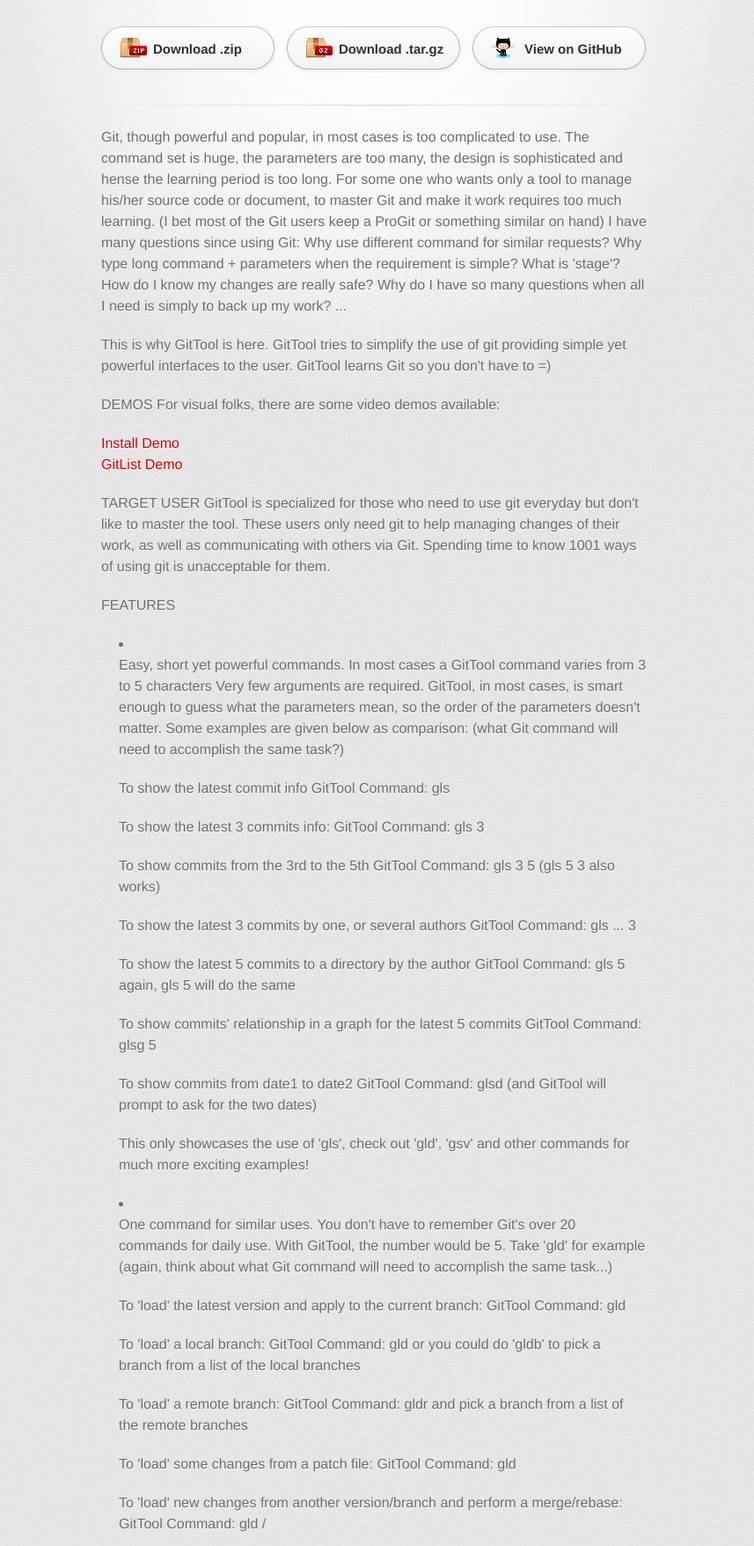
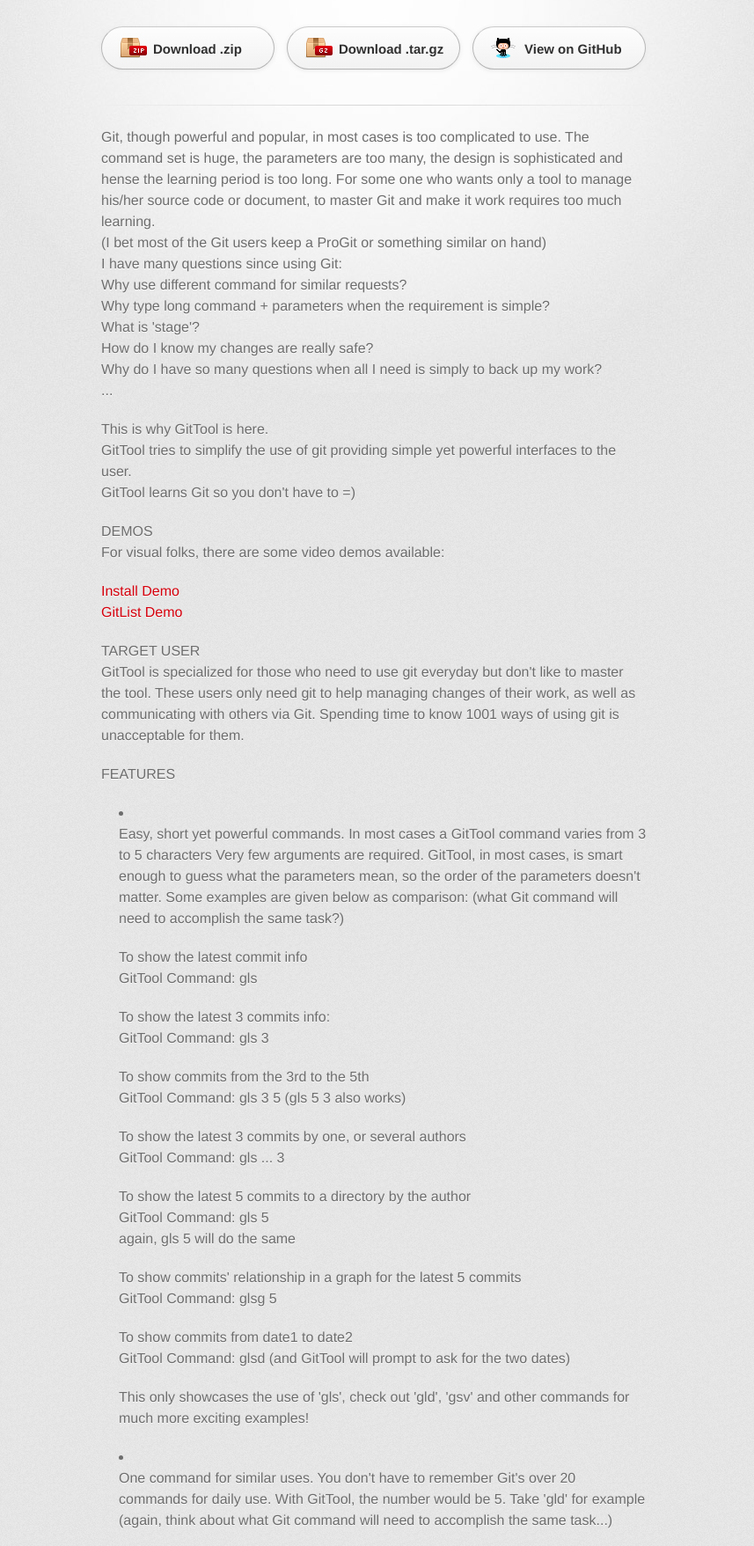
Before and after one commit to justinyhuang/Git-Tool, a plain HTML site: page index.html in a window 1280 px wide. Shown: the part 127-1884 px from the top of the page at 88% size, without its empty margins (215-1072 px from the left). Drawn offline with Linux system fonts and the light colour scheme; a web font is replaced by a local one.

```diff
--- a/index.html
+++ b/index.html
@@ -34,31 +34,31 @@
           <p>Git, though powerful and popular, in most cases is too complicated to use. The command set is huge,
 the parameters are too many, the design is sophisticated and hense the learning period is too long.
 For some one who wants only a tool to manage his/her source code or document, to master Git and
-make it work requires too much learning.
-(I bet most of the Git users keep a ProGit or something similar on hand)
-I have many questions since using Git:
-    Why use different command for similar requests?
-    Why type long command + parameters when the requirement is simple?
-    What is 'stage'?
-    How do I know my changes are really safe?
-    Why do I have so many questions when all I need is simply to back up my work?
+make it work requires too much learning.<br>
+(I bet most of the Git users keep a ProGit or something similar on hand)<br>
+I have many questions since using Git:<br>
+    Why use different command for similar requests?<br>
+    Why type long command + parameters when the requirement is simple?<br>
+    What is 'stage'?<br>
+    How do I know my changes are really safe?<br>
+    Why do I have so many questions when all I need is simply to back up my work?<br>
     ...</p>
 
-<p>This is why GitTool is here.
-GitTool tries to simplify the use of git providing simple yet powerful interfaces to the user.
+<p>This is why GitTool is here.<br>
+GitTool tries to simplify the use of git providing simple yet powerful interfaces to the user.<br>
 GitTool learns Git so you don't have to =)</p>
 
-<p>DEMOS
+<p>DEMOS<br>
 For visual folks, there are some video demos available:</p>
 
 <p><a href="http://youtu.be/LF0PA5XoRfQ">Install Demo</a><br><a href="http://youtu.be/FzAex-pHJlE">GitList Demo</a></p>
 
-<p>TARGET USER
+<p>TARGET USER<br>
 GitTool is specialized for those who need to use git everyday but don't like to master the tool.
 These users only need git to help managing changes of their work, as well as communicating with
 others via Git. Spending time to know 1001 ways of using git is unacceptable for them.</p>
 
-<p>FEATURES</p>
+<p>FEATURES  </p>
 
 <ul>
 <li>
@@ -67,26 +67,26 @@ Very few arguments are required. GitTool, in most cases, is smart enough to gues
 the parameters mean, so the order of the parameters doesn't matter. Some examples are given below
 as comparison: (what Git command will need to accomplish the same task?)</p>
 
-<p>To show the latest commit info
+<p>To show the latest commit info<br>
 GitTool Command: gls</p>
 
-<p>To show the latest 3 commits info:
+<p>To show the latest 3 commits info:<br>
 GitTool Command: gls 3</p>
 
-<p>To show commits from the 3rd to the 5th
+<p>To show commits from the 3rd to the 5th<br>
 GitTool Command: gls 3 5 (gls 5 3 also works)</p>
 
-<p>To show the latest 3 commits by one, or several authors
+<p>To show the latest 3 commits by one, or several authors<br>
 GitTool Command: gls  ... 3 </p>
 
-<p>To show the latest 5 commits to a directory by the author
-GitTool Command: gls  5
+<p>To show the latest 5 commits to a directory by the author<br>
+GitTool Command: gls  5<br>
 again, gls  5 will do the same</p>
 
-<p>To show commits' relationship in a graph for the latest 5 commits
+<p>To show commits' relationship in a graph for the latest 5 commits<br>
 GitTool Command: glsg 5</p>
 
-<p>To show commits from date1 to date2
+<p>To show commits from date1 to date2<br>
 GitTool Command: glsd (and GitTool will prompt to ask for the two dates)</p>
 
 <p>This only showcases the use of 'gls', check out 'gld', 'gsv' and other commands for much more
@@ -97,42 +97,42 @@ exciting examples!</p>
 With GitTool, the number would be 5. Take 'gld' for example (again, think about what Git command
 will need to accomplish the same task...)</p>
 
-<p>To 'load' the latest version and apply to the current branch:
+<p>To 'load' the latest version and apply to the current branch:<br>
 GitTool Command: gld</p>
 
-<p>To 'load' a local branch:
-GitTool Command: gld
+<p>To 'load' a local branch:<br>
+GitTool Command: gld <br>
 or you could do 'gldb' to pick a branch from a list of the local branches</p>
 
-<p>To 'load' a remote branch:
-GitTool Command: gldr
+<p>To 'load' a remote branch:<br>
+GitTool Command: gldr<br>
 and pick a branch from a list of the remote branches</p>
 
-<p>To 'load' some changes from a patch file:
+<p>To 'load' some changes from a patch file:<br>
 GitTool Command: gld </p>
 
-<p>To 'load' new changes from another version/branch and perform a merge/rebase:
+<p>To 'load' new changes from another version/branch and perform a merge/rebase:<br>
 GitTool Command: gld /</p>
 
-<p>To 'load' a specific file from a given version:
+<p>To 'load' a specific file from a given version:<br>
 GitTool Command: gld </p>
 
-<p>Yes, the command 'gld' does all tasks related to 'load'.
+<p>Yes, the command 'gld' does all tasks related to 'load'.<br>
 This is the beauty of simplicity.</p>
 </li>
 <li><p>Graphic git history presentation. A slightly better graphical presentation compared to
-those by other tools like gitk.
+those by other tools like gitk.<br>
 For example, to show a graphical version tree of the last 10 nodes, 'gifg 10' will
-show you the graph.
+show you the graph.<br>
 Powered by Graphviz.</p></li>
 <li><p>Iterative mode. In many cases you will be give a list of branches/changed files/repositories.
-You can manipulate branches/files/repositories easily with a few key strokes.
+You can manipulate branches/files/repositories easily with a few key strokes.<br>
 In many cases you could use '/h' to get a bit more help, and anytime you could type '/e' to
 quit GitTool prompt.</p></li>
 <li><p>View configuration similar to ClearCase. GitTool provides a means to select files from
 different commits/versions, yet with some version control capabilities. [I am working on this]</p></li>
-</ul><p>INSTALL
-"Why do I need to install?"
+</ul><p>INSTALL<br>
+"Why do I need to install?"<br>
 GitTool works in a way similar to 'busybox'. That is, many symbolic links pointed to
 the same executable. It needs to know your bin directory to put the symbolic link
 files. GitTool have to backup your .gitconfig file before adding GitTool specific
@@ -144,53 +144,53 @@ for example your choices of diff tools.</p>
 <p>Installing GitTool is simple. Just run 'git_tool_box.py' directly and answer
 the questions along the setup process. The tool will setup itself and ready for use.</p>
 
-<p>COLORED TEXT
+<p>COLORED TEXT<br>
 During the setup process, GitTool asks if colored text is supported in your environment,
 with an example of colored text. We recommend saying yes if you are using a terminal that
 supports colored texts, as many GitTool features highlights some key contents by using
 different colors.</p>
 
-<p>PROMPT MODE
+<p>PROMPT MODE<br>
 There are many cases where you will be asked for choices or answers when GitTool shows
 a line and waits for your input with a prompt (by default it is a ':&gt;' sign). This is
-called the Prompt Mode in GitTool.
+called the Prompt Mode in GitTool.<br>
 GitTool enters the Prompt Mode when user intervention is required, and it tries to ask
 questions in the shortest way. Because as you use the tool, you become familiar with
 what it is asking. For new users, one can always try the</p>
 
-<p><em>help command</em>
+<p><em>help command</em><br>
    When in Prompt Mode, type '\h' to get help messages if there is any. In you have
    colored text enabled when setting up GitTool, there is an easy way to tell if help
-   message is available:
+   message is available:<br>
    There is help messages if the prompt sign changes color.(default color with help is
    light blue)</p>
 
 <p>Or if you decide to quit instead of answering the question, use the</p>
 
-<p><em>exit command</em>
+<p><em>exit command</em><br>
    When in Prompt Mode, type '\e' to safely exiting GitTool.</p>
 
 <p>There is yet another command that is useful in use cases like being shown a list of
 branches and you would like to delete one of them. That is the</p>
 
-<p><em>delete command</em>
+<p><em>delete command</em><br>
    When in the Prompt Mode and a lost of items are shown, type '\d' followed by the index
    of the item to delete it, no matter what the item is: a branch, a history entry or
    a file shown in a diff-file list (Right! That could be 'git checkout', or 'git reset',
    or whatever effort you would pay to reverse a change you made to a file)</p>
 
-<p>HOWTO GET HELP
+<p>HOWTO GET HELP<br>
 After installation, 'ghelp' will show you a list of available services with a brief
 description. Use 'ghelp ' for detailed information of the corresponding command.
 You can also put a '?' after the command to get the help message, which is equal to
 'ghelp '</p>
 
-<p>I DONT LIKE IT
+<p>I DONT LIKE IT<br>
 Your previous gitconfig is named '.gitconfig.gittool.backup' in your home directory.
 Simply remove the directories where GitTool symbolic links and git_tool_box.py reside and
 you won't see GitTool anymore. </p>
 
-<p>GitTool is green and uninstall is easy.
+<p>GitTool is green and uninstall is easy.<br>
 But...why?</p>
         </section>
 
```
Also changed, not shown: params.json (+1 -1 lines).
